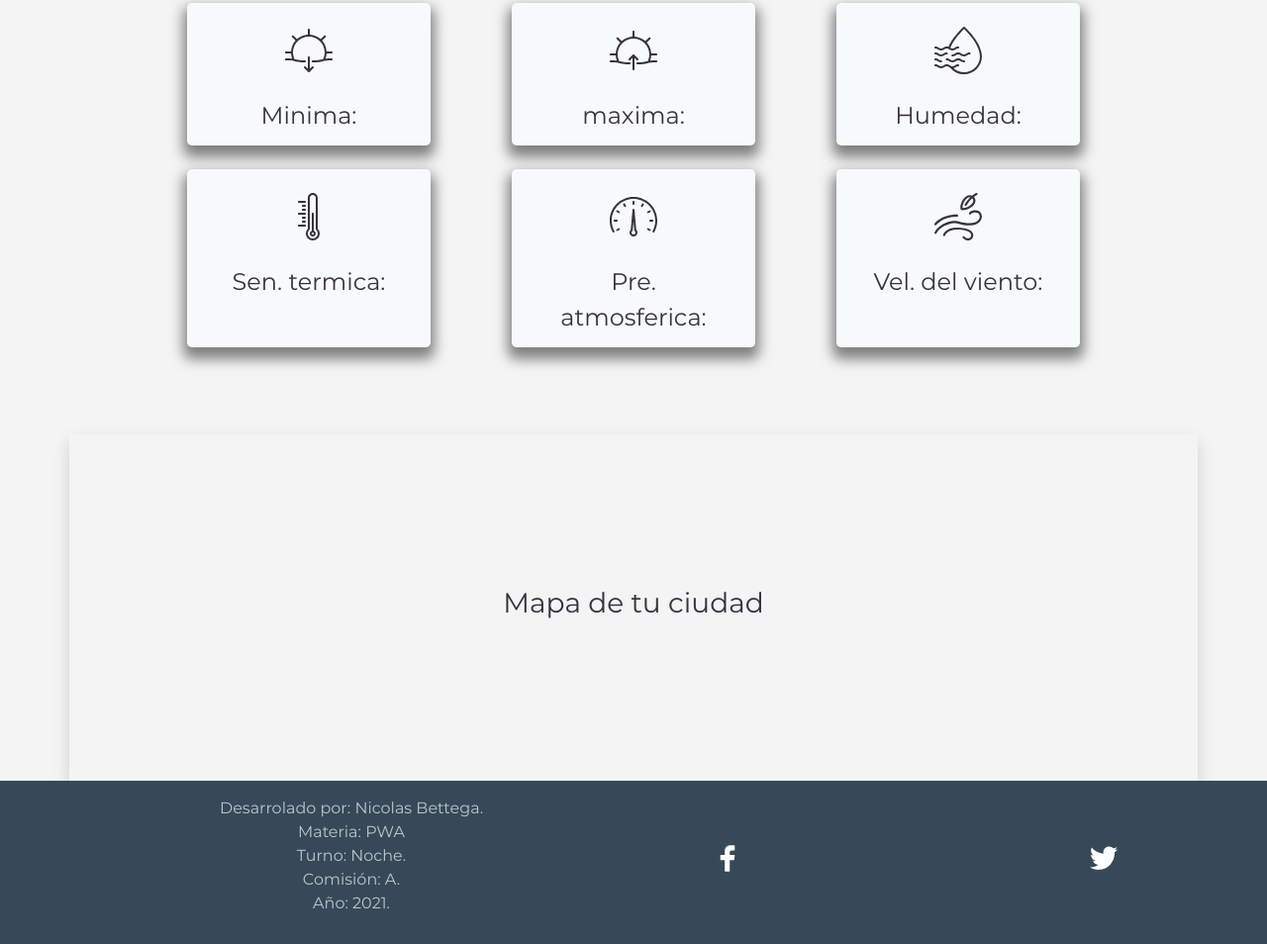
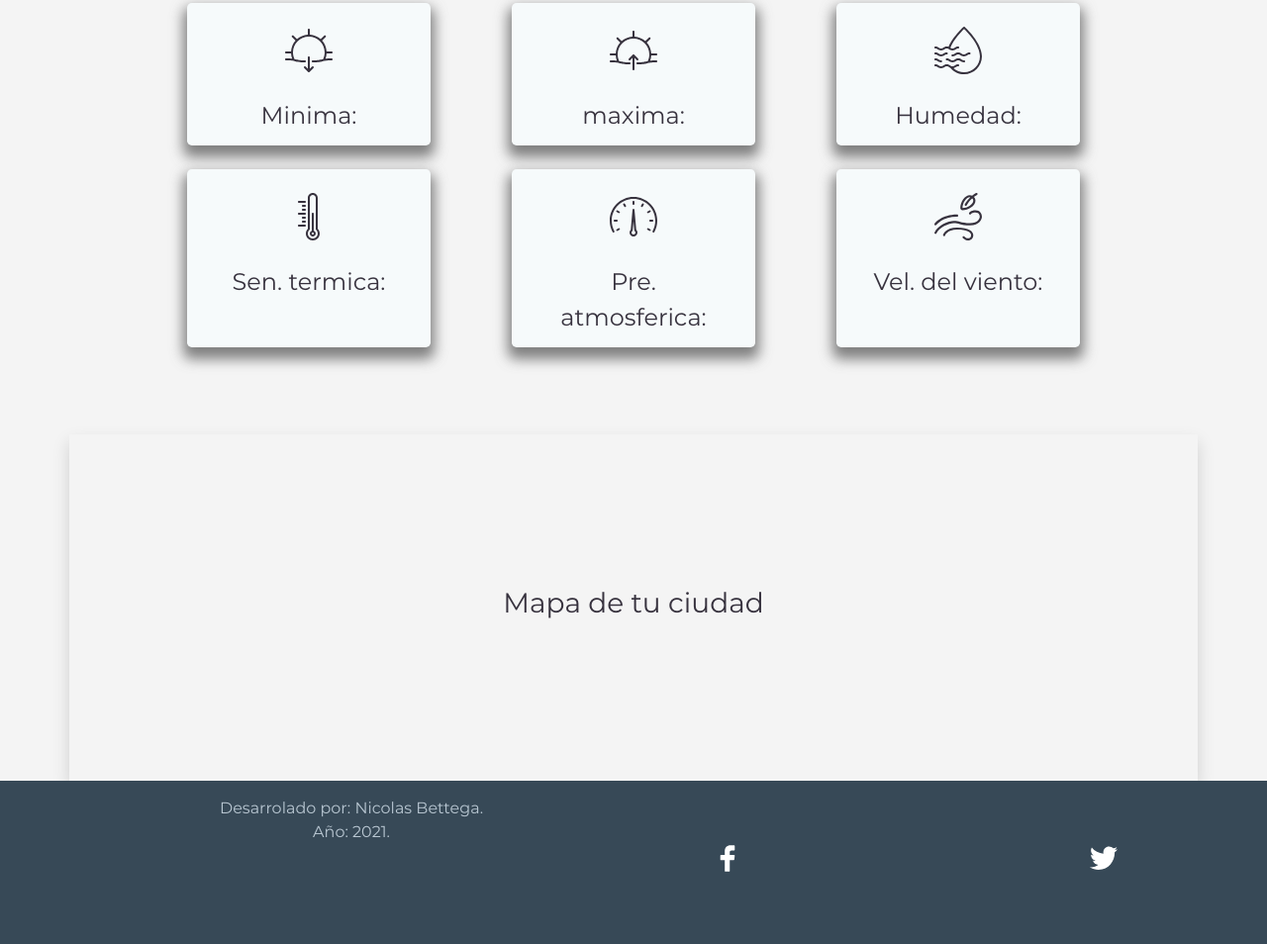
Before and after one commit to Neis96/awp-tp-1, a plain HTML site: page index.html in a window 1280 px wide. Shown: the part 507-1461 px from the top of the page at 99% size. Drawn offline with Linux system fonts and the light colour scheme.

Commit message:
correccion datos

```diff
--- a/index.html
+++ b/index.html
@@ -2,7 +2,7 @@
 <html lang="es">
 
 <head>
-    <title>Nicolás Bettega | DWN3A PWA</title>
+    <title>Weather web app</title>
     <meta charset="UTF-8">
 
     <meta name="viewport" content="width=device-width, initial-scale=1, shrink-to-fit=no">
@@ -81,9 +81,6 @@
                             <li>
                                 Desarrolado por: Nicolas Bettega.
                             </li>
-                            <li>Materia: PWA</li>
-                            <li>Turno: Noche.</li>
-                            <li>Comisión: A.</li>
                             <li>Año: 2021.</li>
                         </ul>
                     </div>
```
